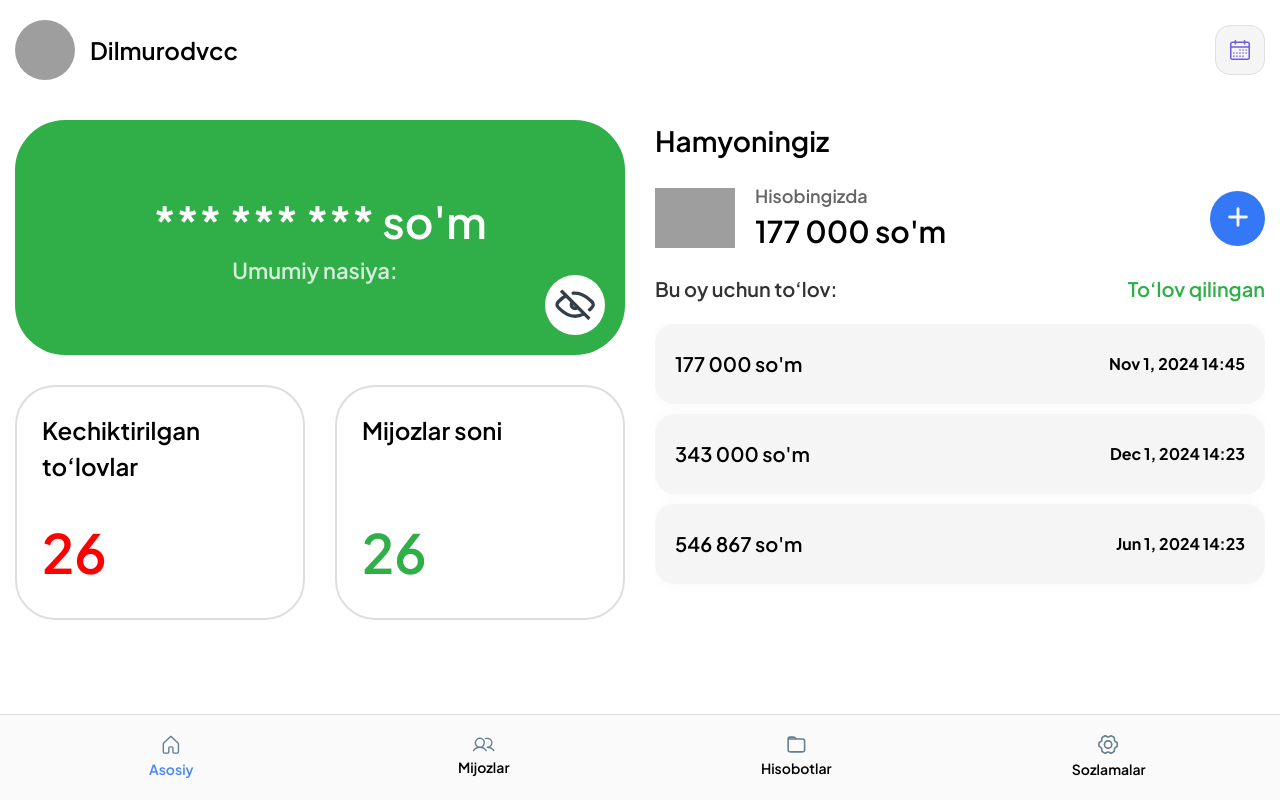
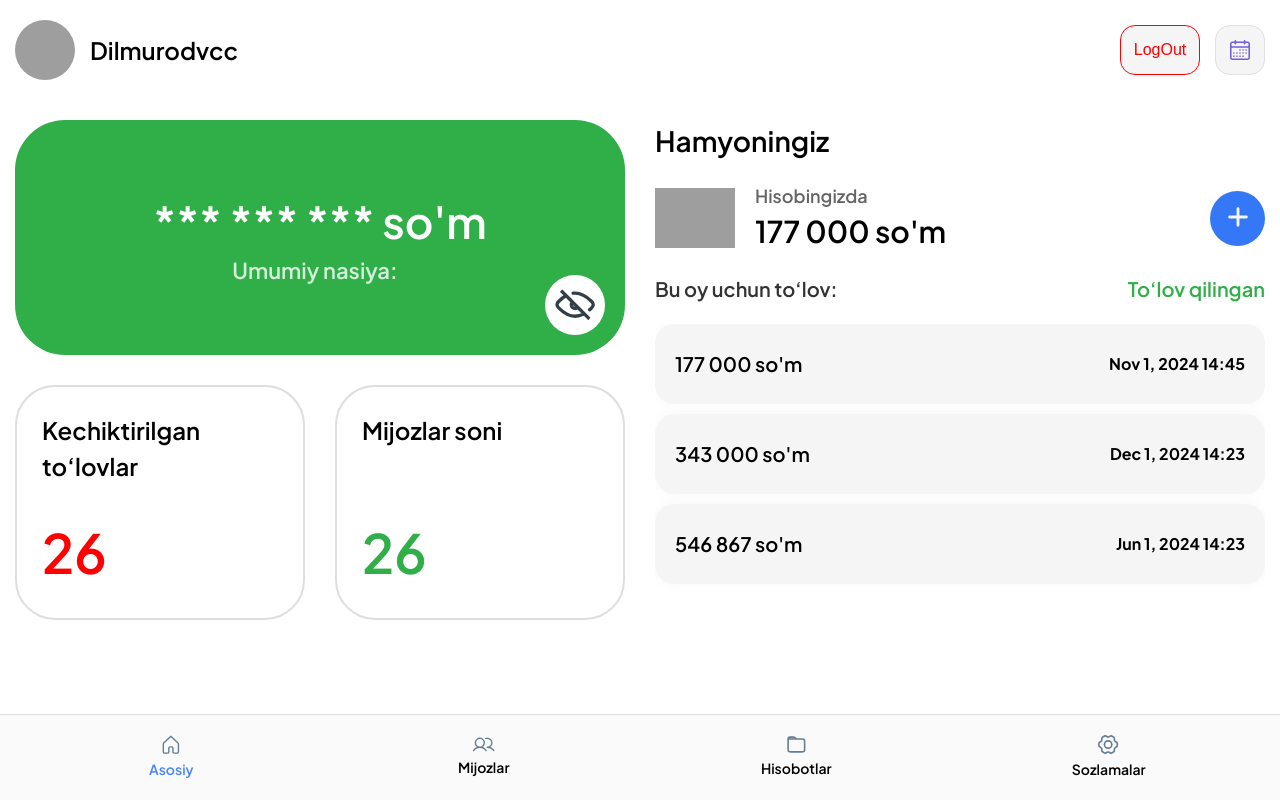
Before and after one commit to dilmurodivcc/Nasiya-Savdo, a React (Vite) app: page / in a window 1280 px wide. Built offline with nearby package versions, Linux system fonts and the light colour scheme; sample sign-in values are in the browser's storage; grey boxes are pictures that could not be loaded.

Commit message:
Log Out added

```diff
--- a/package.json
+++ b/package.json
@@ -11,6 +11,7 @@
   },
   "dependencies": {
     "axios": "^1.8.4",
+    "lucide-react": "^0.484.0",
     "react": "^19.0.0",
     "react-dom": "^19.0.0",
     "react-hook-form": "^7.54.2",
--- a/src/components/layout/Header.tsx
+++ b/src/components/layout/Header.tsx
@@ -1,14 +1,25 @@
 import React from "react";
 import { Link } from "react-router-dom";
 import avatar from "../../assets/images/avatar.svg";
-
+import { useNavigate } from "react-router-dom";
 const Header = () => {
+  const navigate = useNavigate();
   return (
     <header className="header-profile">
       <Link className="profile" to="/profile">
         <img src={avatar} alt="" />
         <h3>Dilmurodvcc</h3>
       </Link>
+      <div className="btns">
+        <button
+          className="logout"
+          onClick={() => {
+            localStorage.removeItem("token");
+            navigate("/auth");
+          }}
+        >
+          LogOut
+        </button>
         <Link className="calendar" to="/calendar">
           <svg
             width="18"
@@ -25,6 +36,7 @@ const Header = () => {
             />
           </svg>
         </Link>
+      </div>
     </header>
   );
 };
--- a/src/pages/Auth.tsx
+++ b/src/pages/Auth.tsx
@@ -10,8 +10,8 @@ const Auth = () => {
   const navigate = useNavigate();
   const [showPassword, setShowPassword] = useState(false);
   const [formData, setFormData] = useState({
-    username: "",
-    password: "",
+    username: "dilmurodvcc",
+    password: "dilmurodvcc",
   });
   const [error, setError] = useState("");
   const [isError, setIsError] = useState(false);
--- a/src/styles/layout/_header.scss
+++ b/src/styles/layout/_header.scss
@@ -33,4 +33,20 @@ header.header-profile {
       height: 20px;
     }
   }
+  .btns{
+    display: flex;
+    align-items: center;
+    gap: 15px;
+    .logout {
+      height: 50px;
+      width: 80px;
+      background: #f5f5f5;
+      border: 1px solid #ff0000;
+      color: #ff0000;
+      font-weight: 50;
+      font-size: 16px;
+      border-radius: 15px;
+      cursor: pointer;
+    }
+  }
 }
```
Also changed, not shown: 2 other files (tests, documents, lock files or other folders). Lines whose indentation alone changed are shown as unchanged.
